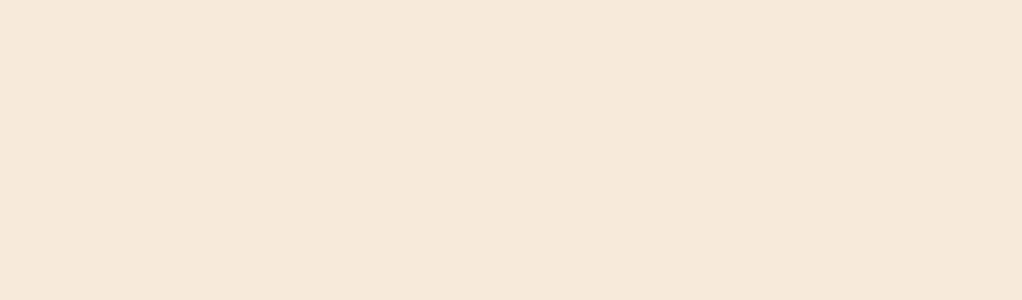
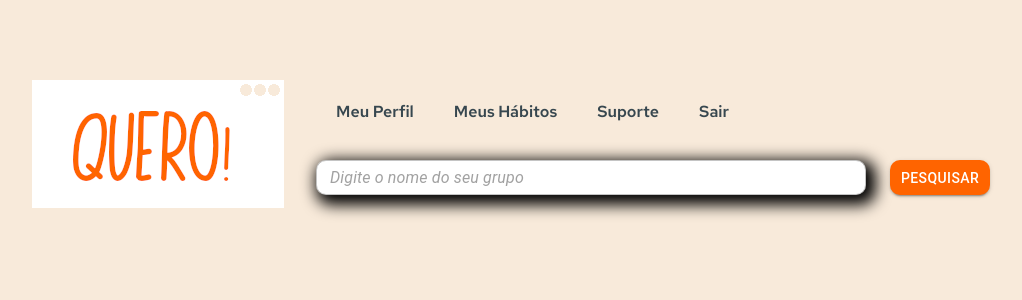
Before and after one commit to wallacesfos/projeto-gestao-de-habitos, a React (Create React App) app: page / in a window 1280 px wide. Shown: the top 300 px of the page, without its empty margins (129-1151 px from the left). Built offline with nearby package versions, Linux system fonts and the light colour scheme.

Commit message:
feat: header finalizado

```diff
--- a/src/App.js
+++ b/src/App.js
@@ -1,9 +1,11 @@
 import { GlobalStyle } from "./Utils/globalStyle.js";
+import { DashboardDeGrupos } from "./Pages/DashboardDeGrupos/index.js";
 
 function App() {
   return (
     <div className="App">
       <GlobalStyle />
+      <DashboardDeGrupos />
     </div>
   );
 }
--- a/src/Pages/DashboardDeGrupos/index.js
+++ b/src/Pages/DashboardDeGrupos/index.js
@@ -0,0 +1,30 @@
+import Nav from "../../Components/Nav/index";
+import logo from "../../Utils/Assets/logo.png";
+import {
+  Container,
+  Header,
+  PictureContainer,
+  InputContainer,
+  StyledButton,
+  StyledTextField,
+} from "./styles";
+
+export const DashboardDeGrupos = () => {
+  return (
+    <Header>
+      <PictureContainer>
+        <img src={logo} alt="logo" />
+      </PictureContainer>
+      <Container>
+        <Nav dashboard />
+        <InputContainer>
+          <StyledTextField
+            variant="outlined"
+            placeholder="Digite o nome do seu grupo"
+          />
+          <StyledButton variant="contained">Pesquisar</StyledButton>
+        </InputContainer>
+      </Container>
+    </Header>
+  );
+};
--- a/src/Pages/DashboardDeGrupos/styles.js
+++ b/src/Pages/DashboardDeGrupos/styles.js
@@ -0,0 +1,64 @@
+import styled from "styled-components";
+import { TextField, Button } from "@material-ui/core";
+
+export const Header = styled.div`
+  display: flex;
+  min-width: 100vw;
+  padding: 5rem;
+  justify-content: center;
+`;
+
+export const Container = styled.div`
+  display: flex;
+  flex-direction: column;
+  min-height: 100%;
+  justify-content: space-around;
+`;
+
+export const PictureContainer = styled.div`
+  margin-right: 2rem;
+`;
+
+export const InputContainer = styled.div`
+  display: flex;
+  justify-content: space-between;
+  max-height: fit-content;
+`;
+
+export const StyledTextField = styled(TextField)`
+  && {
+    border-radius: 10px;
+    min-width: 550px;
+    max-height: 35px;
+    box-shadow: 5px 5px 15px 5px #000000;
+    margin-right: 1.5rem;
+    padding: none;
+    background-color: var(--background-white);
+    :focus {
+      border-color: orange;
+    }
+    > div {
+      max-height: 35px;
+      border-radius: 10px;
+      min-width: 550px;
+      > input {
+        ::placeholder {
+          font-style: italic;
+        }
+      }
+    }
+  }
+`;
+
+export const StyledButton = styled(Button)`
+  && {
+    max-width: 100px;
+    max-height: 35px;
+    background-color: var(--orange-main);
+    border-radius: 10px;
+    color: var(--background-white);
+    :hover {
+      background-color: var(--orange-main);
+    }
+  }
+`;
```
